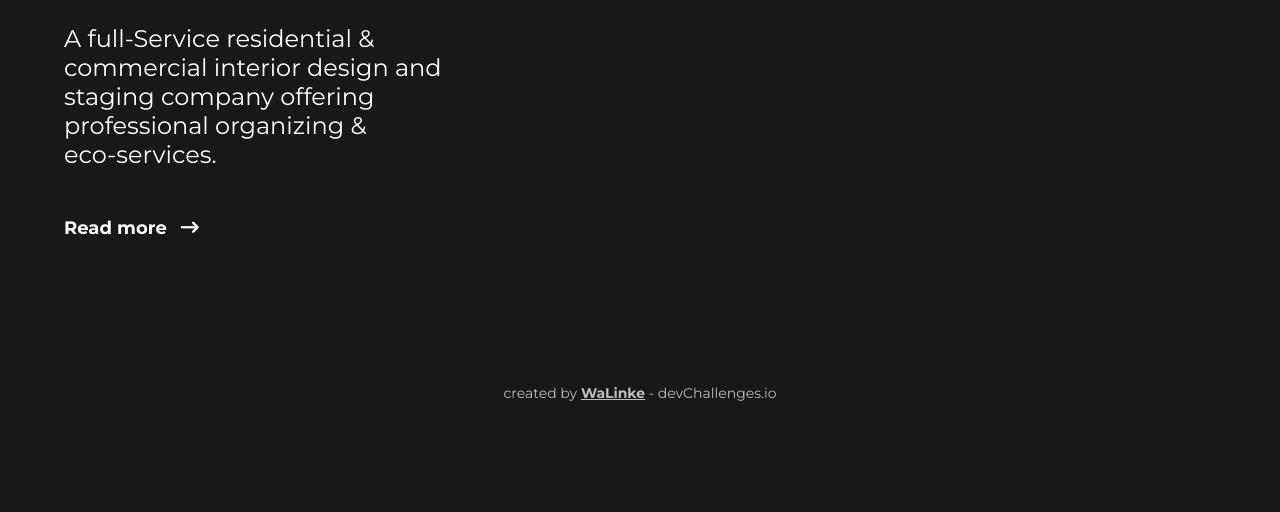
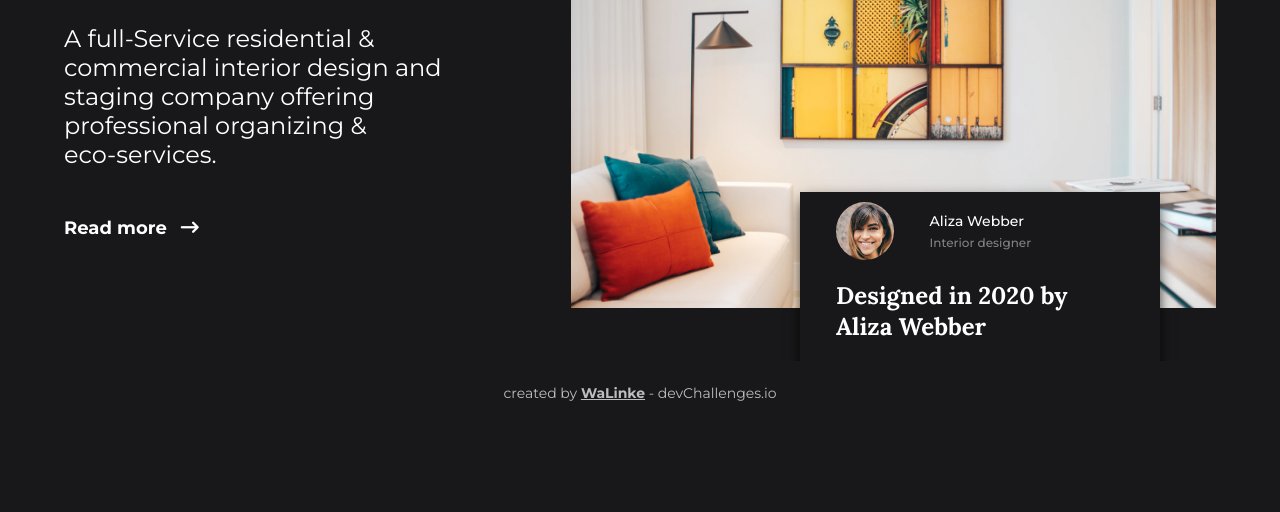
Before and after one commit to WaLinke/devchallenges.io.interior-consultant, a plain HTML site: page index.html in a window 1280 px wide. Shown: the part 374-886 px from the top of the page. Before the commit the page ends 813 px from the top, so only its background shows below. Drawn offline with nearby package versions, Linux system fonts and the light colour scheme; the site is published under a folder, as on GitHub Pages, so addresses that start at the root find nothing.

Commit message:
Fix images for GitHub Pages

```diff
--- a/index.html
+++ b/index.html
@@ -34,10 +34,10 @@
                 <a class="read_more" href="#">Read more <i class="fa-solid fa-arrow-right-long"></i></a>
             </div>
             <div class="right_container">
-                <img src="/assets/photo1.png" alt="photo1" class="main_image">
+                <img src="./assets/photo1.png" alt="photo1" class="main_image">
                 <div class="card">
                     <div class="card_top">
-                        <img src="/assets/photo2.png" alt="photo2" class="card_image">
+                        <img src="./assets/photo2.png" alt="photo2" class="card_image">
                         <div class="card_user_container">
                             <p class="card_user_name">Aliza Webber</p>
                             <p class="card_user_label">Interior designer</p>
@@ -47,8 +47,6 @@
                 </div>
             </div>
         </div>
-
-
     </div>
     <footer>
         <p class="footer_text">
```
Also changed, not shown: 1 other file.
